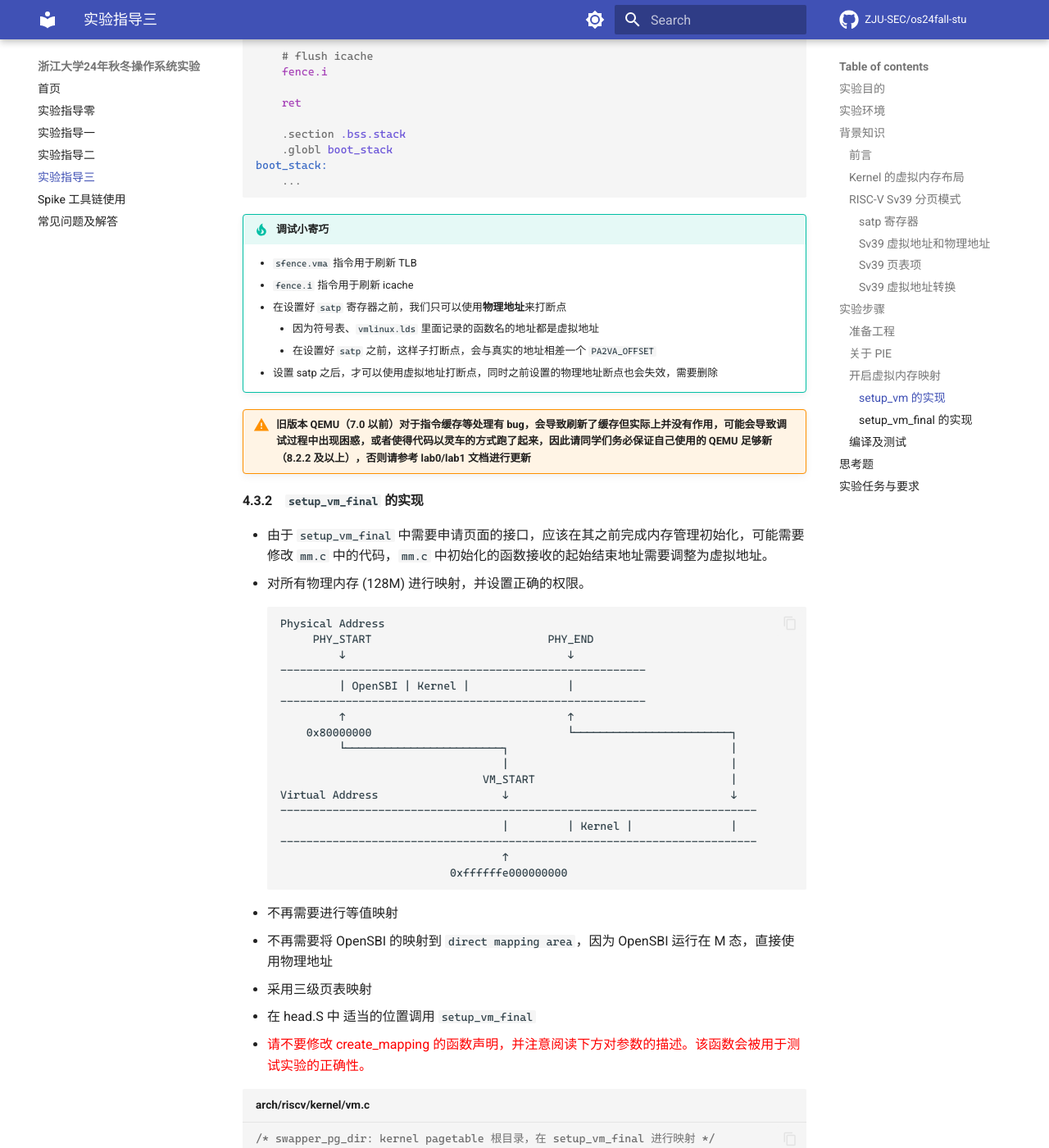
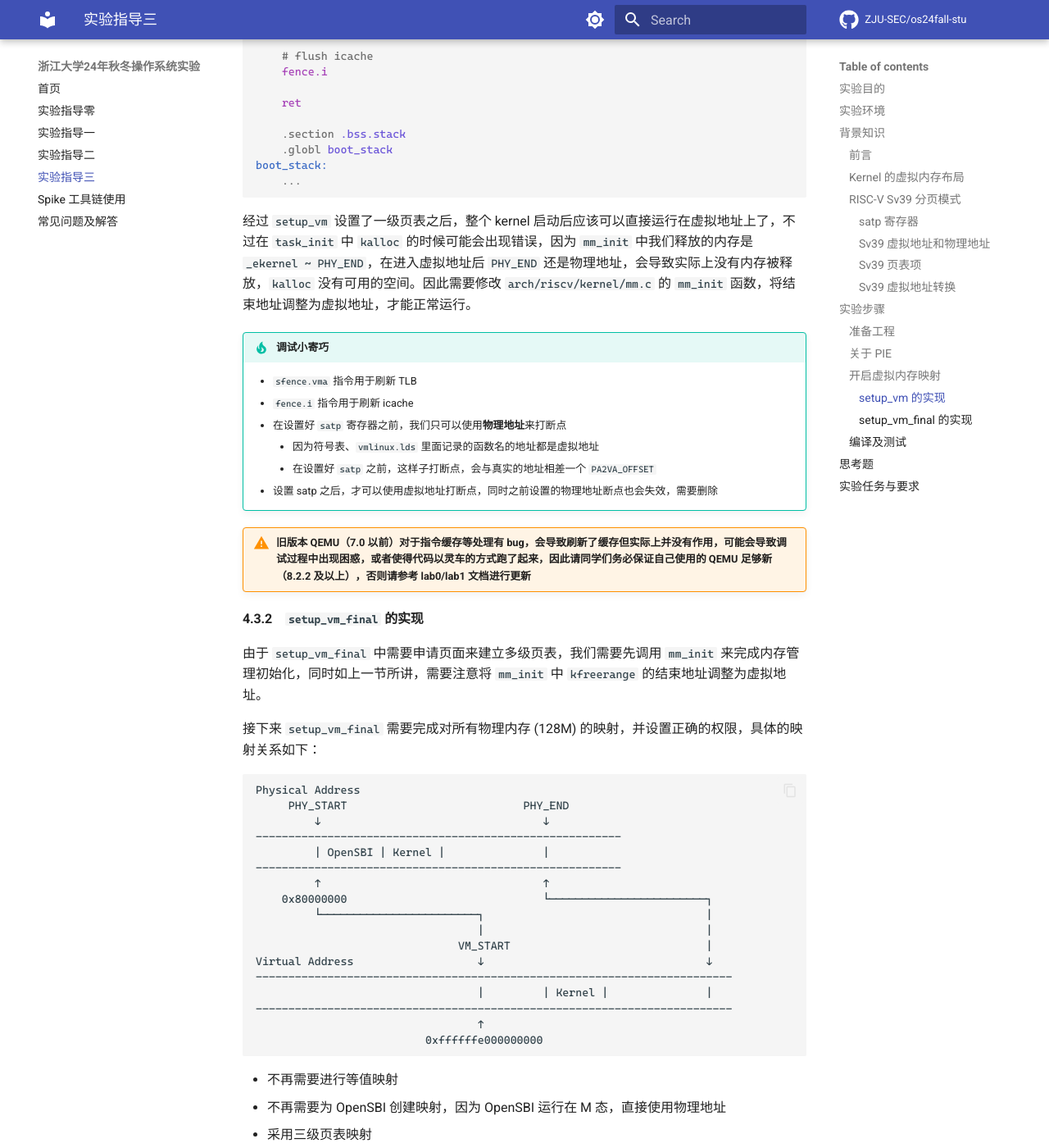
Before and after one commit to ZJU-SEC/os24fall-stu, an MkDocs documentation site: the page built from docs/lab3.md, in a window 1280 px wide and 1400 px high, scrolled down 7554 px. Shown: the whole window at 82% size. Built offline with MkDocs 1.6.1 and Material for MkDocs 9.7.7, drawn with Linux system fonts in a browser that asks for light colours; some web fonts are replaced; comment, search, counter and statistics services are not loaded.

Commit message:
fix(lab3): add more instructions on mm_init

````diff
--- a/docs/lab3.md
+++ b/docs/lab3.md
@@ -318,6 +318,8 @@ boot_stack:
     ...
 ```
 
+经过 `setup_vm` 设置了一级页表之后，整个 kernel 启动后应该可以直接运行在虚拟地址上了，不过在 `task_init` 中 `kalloc` 的时候可能会出现错误，因为 `mm_init` 中我们释放的内存是 `_ekernel ~ PHY_END`，在进入虚拟地址后 `PHY_END` 还是物理地址，会导致实际上没有内存被释放，`kalloc` 没有可用的空间。因此需要修改 `arch/riscv/kernel/mm.c` 的 `mm_init` 函数，将结束地址调整为虚拟地址，才能正常运行。
+
 !!! tip "调试小寄巧"
     - `sfence.vma` 指令用于刷新 TLB
     - `fence.i` 指令用于刷新 icache
@@ -330,31 +332,33 @@ boot_stack:
 
 
 #### `setup_vm_final` 的实现
-* 由于 `setup_vm_final` 中需要申请页面的接口，应该在其之前完成内存管理初始化，可能需要修改 `mm.c` 中的代码，`mm.c` 中初始化的函数接收的起始结束地址需要调整为虚拟地址。
-* 对所有物理内存 (128M) 进行映射，并设置正确的权限。
-  ```text
-  Physical Address
-       PHY_START                           PHY_END
-           ↓                                  ↓
-  --------------------------------------------------------
-           | OpenSBI | Kernel |               |
-  --------------------------------------------------------
-           ↑                                  ↑
-      0x80000000                              └────────────────────────┐
-           └────────────────────────┐                                  |
-                                    |                                  |
-                                 VM_START                              |
-  Virtual Address                   ↓                                  ↓
-  -------------------------------------------------------------------------
-                                    |         | Kernel |               |
-  -------------------------------------------------------------------------
-                                    ↑
-                            0xffffffe000000000
-  ```
 
+由于 `setup_vm_final` 中需要申请页面来建立多级页表，我们需要先调用 `mm_init` 来完成内存管理初始化，同时如上一节所讲，需要注意将 `mm_init` 中 `kfreerange` 的结束地址调整为虚拟地址。
+
+接下来 `setup_vm_final` 需要完成对所有物理内存 (128M) 的映射，并设置正确的权限，具体的映射关系如下：
+
+```text
+Physical Address
+     PHY_START                           PHY_END
+         ↓                                  ↓
+--------------------------------------------------------
+         | OpenSBI | Kernel |               |
+--------------------------------------------------------
+         ↑                                  ↑
+    0x80000000                              └────────────────────────┐
+         └────────────────────────┐                                  |
+                                  |                                  |
+                               VM_START                              |
+Virtual Address                   ↓                                  ↓
+-------------------------------------------------------------------------
+                                  |         | Kernel |               |
+-------------------------------------------------------------------------
+                                  ↑
+                          0xffffffe000000000
+```
 
 * 不再需要进行等值映射
-* 不再需要将 OpenSBI 的映射到 `direct mapping area`，因为 OpenSBI 运行在 M 态，直接使用物理地址
+* 不再需要为 OpenSBI 创建映射，因为 OpenSBI 运行在 M 态，直接使用物理地址
 * 采用三级页表映射
 * 在 head.S 中 适当的位置调用 `setup_vm_final`
 * <font color="#ff0000">请不要修改 create_mapping 的函数声明，并注意阅读下方对参数的描述。该函数会被用于测试实验的正确性。</font>
@@ -385,7 +389,7 @@ void setup_vm_final() {
     asm volatile("sfence.vma zero, zero");
 
     // flush icache
-    asm volatile("fence.i")
+    asm volatile("fence.i");
     return;
 }
 
````
